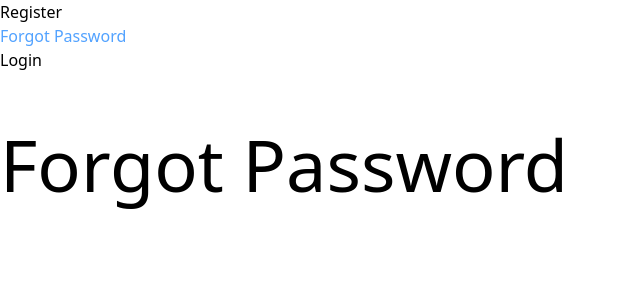
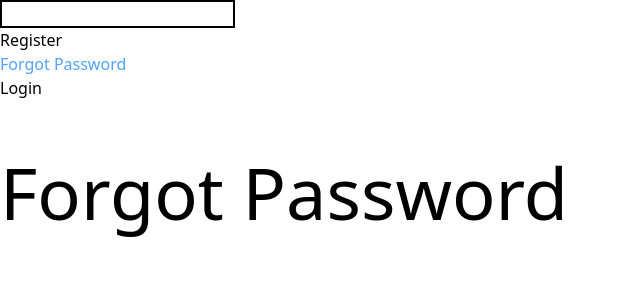
Before and after one commit to Nazil1712/NextJS, a Next.js app in the folder learning-next/: page /forgot-password in a window 1280 px wide. Shown: the top 300 px of the page, without its empty margins (0-640 px from the left). Built offline with nearby package versions, Linux system fonts and the light colour scheme.

Commit message:
This is why templates are required

```diff
--- a/learning-next/src/app/(auth)/layout.js
+++ b/learning-next/src/app/(auth)/layout.js
@@ -3,6 +3,7 @@
 import Link from "next/link";
 import { usePathname } from "next/navigation";
 import '../globals.css'
+import { useState } from "react";
 
 export default function AuthLayout({ children }) {
   const navlinks = [
@@ -12,10 +13,16 @@ export default function AuthLayout({ children }) {
   ];
 
   const pathname = usePathname();
+  const [input, setInput] = useState("");
 
   return (
     <html>
       <body>
+        <div>
+          <input type="text" value={input} className="border-black border-2" onChange={(e)=>{
+            setInput(e.target.value)
+          }}/>
+        </div>
         <div>
           {navlinks.map((v) => {
             const isActive = v.href == pathname;
```
